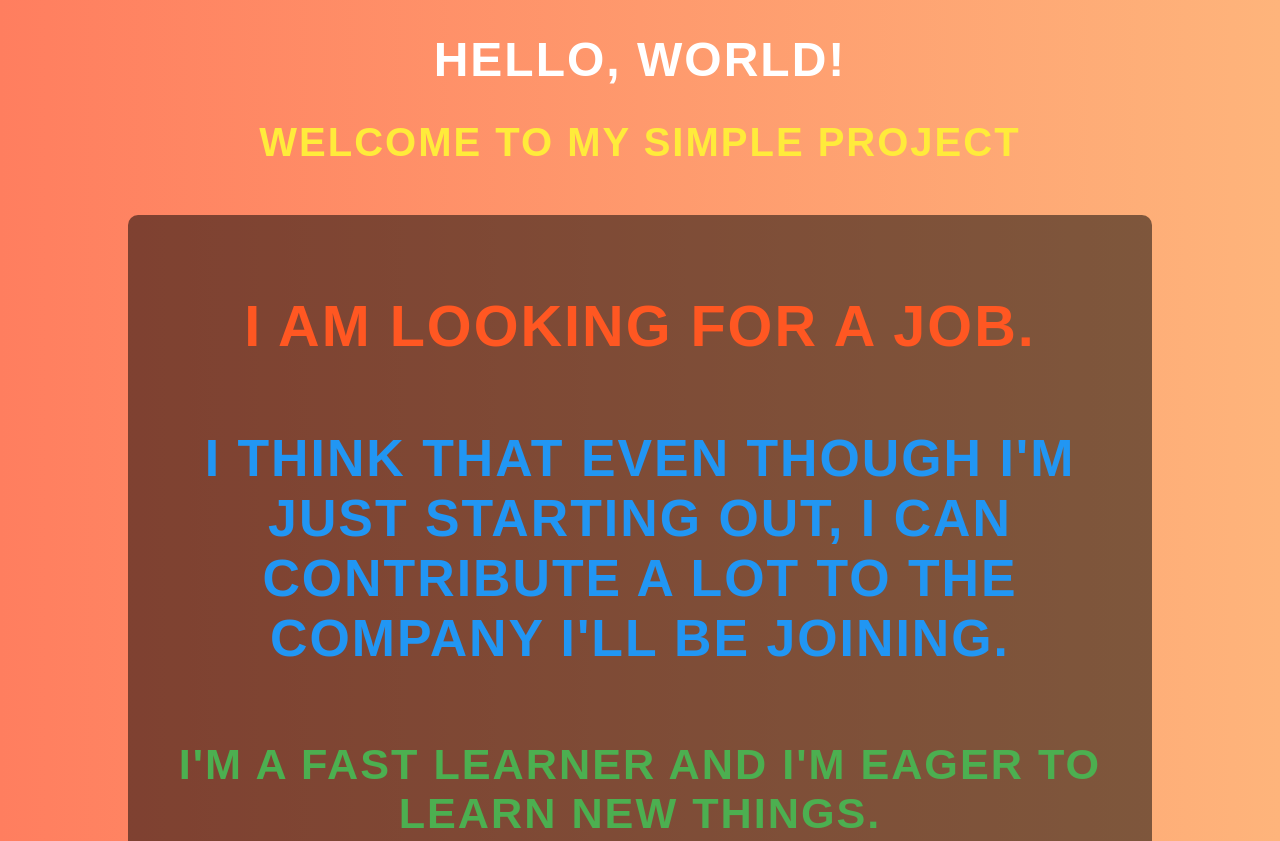
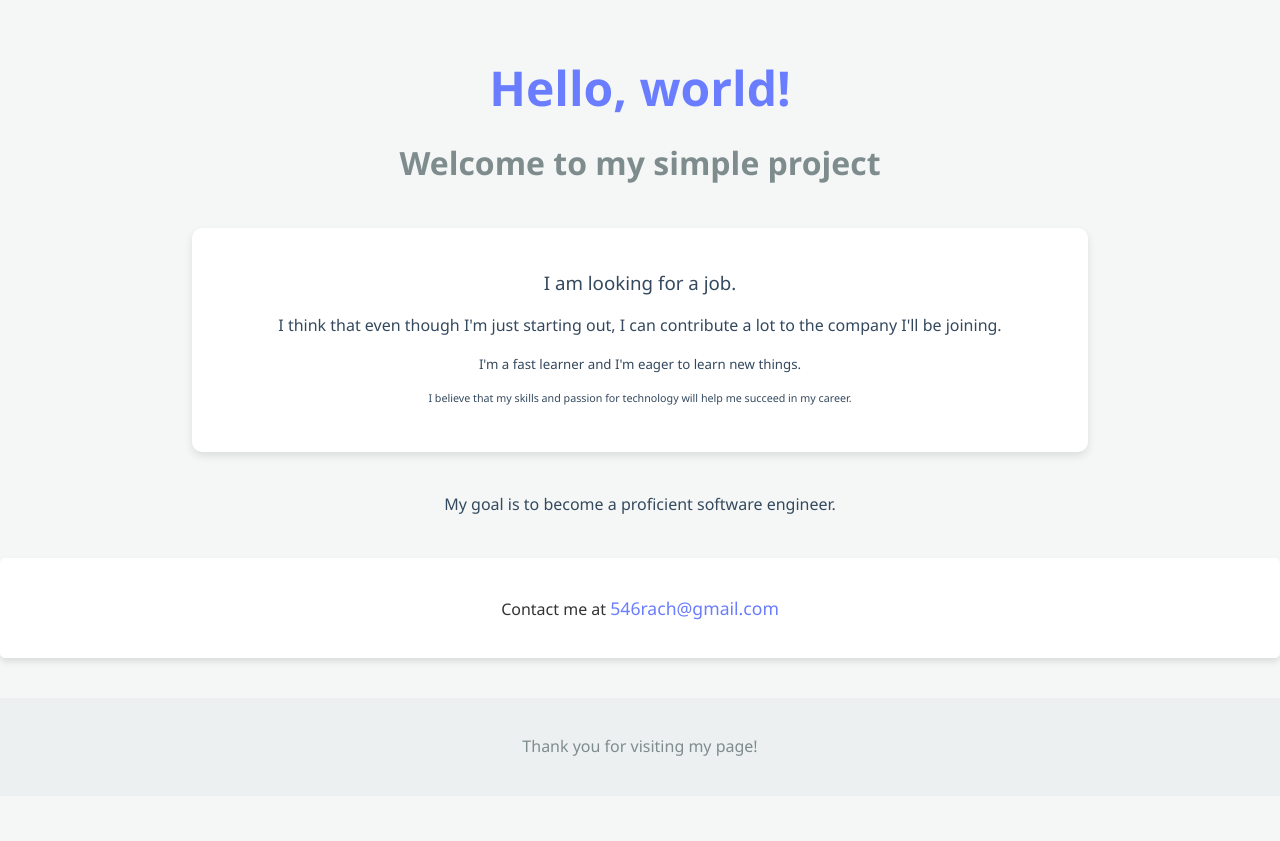
Before and after one commit to racheli546/project-for-try, a plain HTML site: page index.html in a window 1280 px wide. Shown: the top 841 px of the page. After the commit the page ends 800 px from the top, so only its background shows below. Drawn offline with Linux system fonts and the light colour scheme.

Commit message:
Change of style

```diff
--- a/index.html
+++ b/index.html
@@ -1,99 +1,104 @@
 <!DOCTYPE html>
-<html>
+<html lang="en">
 
 <head>
+  <meta charset="UTF-8">
+  <meta name="viewport" content="width=device-width, initial-scale=1.0">
   <title>My Simple Project</title>
   <style>
     body {
-      font-family: 'Arial', sans-serif;
-      background: linear-gradient(to right, #ff7e5f, #feb47b);
+      font-family: 'Segoe UI', Tahoma, Geneva, Verdana, sans-serif;
+      background-color: #f4f7f6;
       margin: 0;
       padding: 0;
-      color: #fff;
+      color: #333;
+      line-height: 1.6;
     }
 
     h1, h2, h3, h4, h5, h6 {
       text-align: center;
-      text-transform: uppercase;
-      font-weight: bold;
-      margin-bottom: 20px;
-      letter-spacing: 2px;
+      margin: 10px;
     }
 
     h1 {
-      font-size: 3em;
-      color: #ffffff;
+      font-size: 3rem;
+      color: #6a7dff;
+      font-weight: 600;
+      margin-top: 50px;
     }
 
     h2 {
-      font-size: 2.5em;
-      color: #ffeb3b;
+      font-size: 2rem;
+      color: #7f8c8d;
     }
 
-    h3 {
-      font-size: 2em;
-      color: #ff5722;
+    h3, h4, h5, h6 {
+      color: #34495e;
+      font-weight: 400;
+      margin-bottom: 15px;
     }
 
-    h4 {
-      font-size: 1.8em;
-      color: #2196f3;
-    }
-
-    h5 {
-      font-size: 1.5em;
-      color: #4caf50;
-    }
-
-    h6 {
-      font-size: 1.2em;
-      color: #9c27b0;
+    .intro {
+      background-color: #ffffff;
+      margin: 40px 15%;
+      padding: 30px;
+      border-radius: 10px;
+      box-shadow: 0 4px 8px rgba(0, 0, 0, 0.1);
     }
 
     .contact-info {
-      font-size: 1.5em;
+      background-color: #ffffff;
+      margin-top: 40px;
+      padding: 20px;
+      border-radius: 5px;
       text-align: center;
-      color: #ffffff;
-      background-color: #000;
-      padding: 10px;
-      margin-top: 30px;
-      border-radius: 5px;
+      box-shadow: 0 4px 6px rgba(0, 0, 0, 0.1);
     }
 
     .contact-info a {
-      color: #ffffff;
+      color: #6a7dff;
+      font-size: 1.1em;
       text-decoration: none;
+      font-weight: 500;
     }
 
     .contact-info a:hover {
       text-decoration: underline;
     }
 
-    .intro {
+    .footer {
       text-align: center;
-      font-size: 1.8em;
-      color: #f5f5f5;
-      background: rgba(0, 0, 0, 0.5);
+      margin-top: 40px;
       padding: 20px;
-      border-radius: 10px;
-      margin: 50px 10%;
+      background-color: #ecf0f1;
+      font-size: 1rem;
+      color: #7f8c8d;
     }
   </style>
 </head>
 
 <body>
+
   <h1>Hello, world!</h1>
   <h2>Welcome to my simple project</h2>
+
   <div class="intro">
     <h3>I am looking for a job.</h3>
     <h4>I think that even though I'm just starting out, I can contribute a lot to the company I'll be joining.</h4>
     <h5>I'm a fast learner and I'm eager to learn new things.</h5>
     <h6>I believe that my skills and passion for technology will help me succeed in my career.</h6>
   </div>
+
   <h4>My goal is to become a proficient software engineer.</h4>
+
   <div class="contact-info">
     <p>Contact me at <a href="mailto:546rach@gmail.com">546rach@gmail.com</a></p>
   </div>
+
+  <div class="footer">
+    <p>Thank you for visiting my page!</p>
+  </div>
+
 </body>
 
 </html>
```
